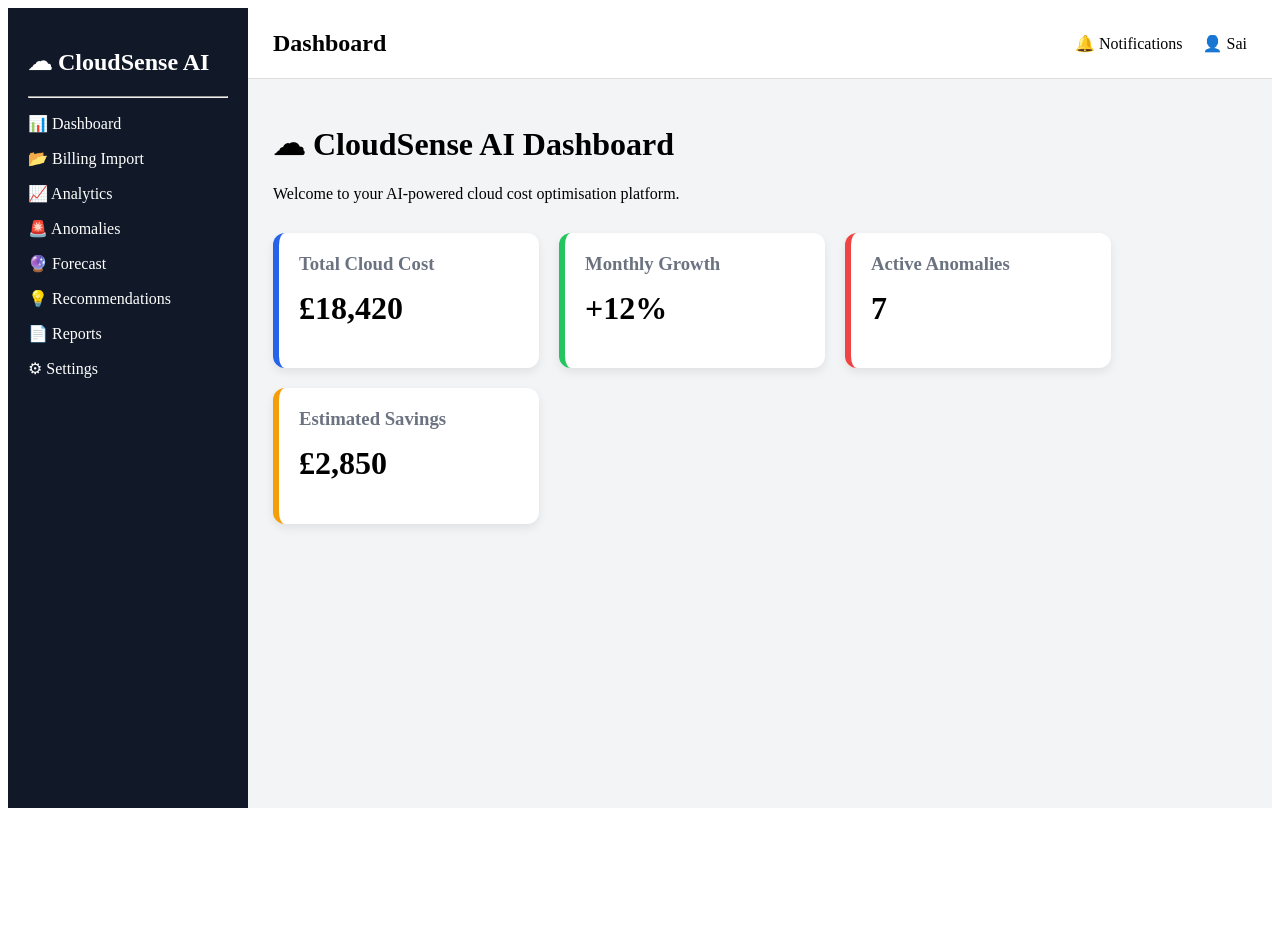
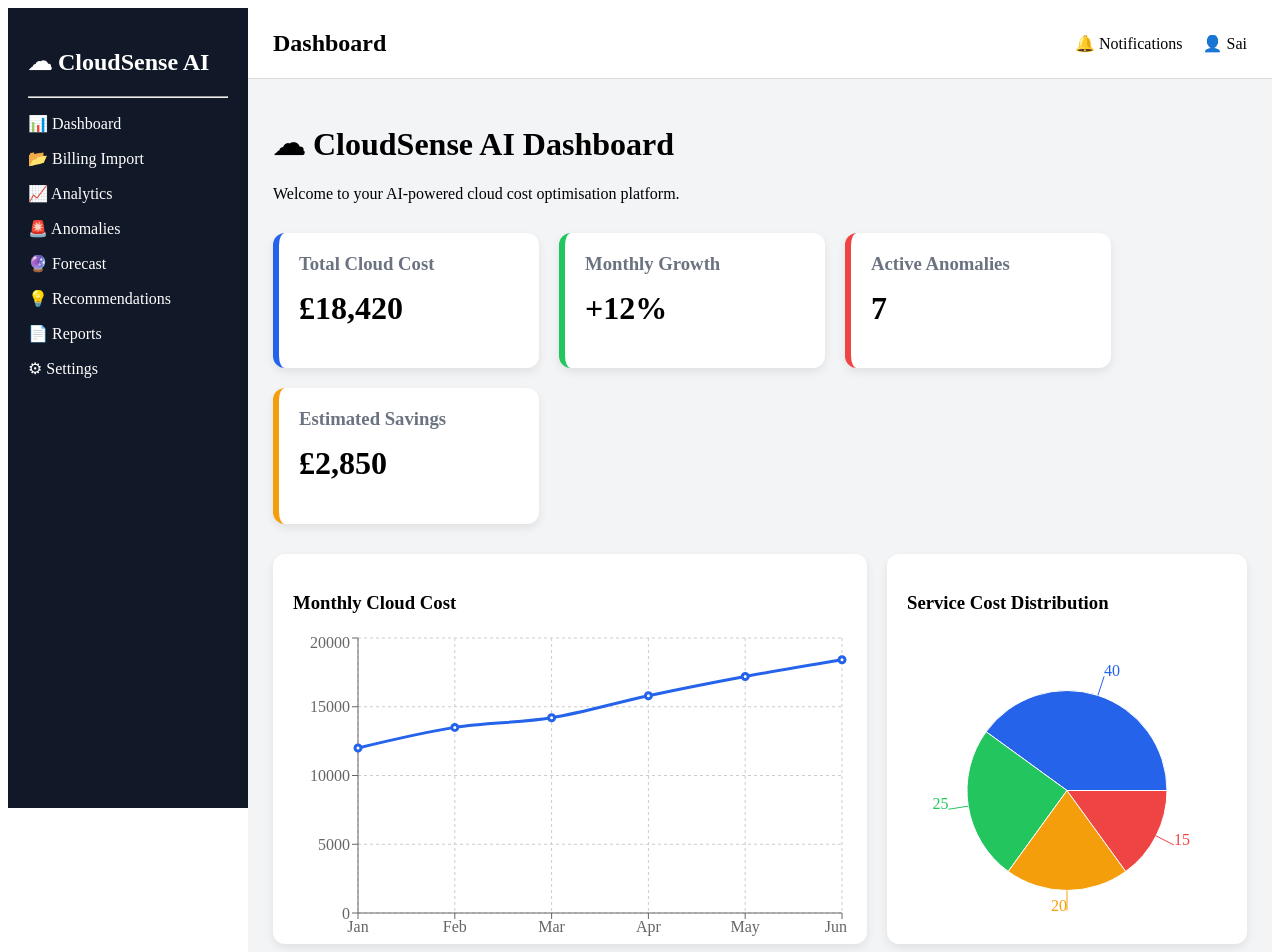
Before and after one commit to Sumanth6646/CloudSense-AI, a React app in the folder frontend/: page / in a window 1280 px wide. Shown: the top 952 px of the page. Before the commit the page ends 816 px from the top, so only its background shows below. Built offline with nearby package versions, Linux system fonts and the light colour scheme; the HTML template or start-up script is replaced by a standard one.

Commit message:
updated files

```diff
--- a/frontend/package.json
+++ b/frontend/package.json
@@ -11,7 +11,8 @@
   },
   "dependencies": {
     "react": "^19.2.7",
-    "react-dom": "^19.2.7"
+    "react-dom": "^19.2.7",
+    "recharts": "^3.10.1"
   },
   "devDependencies": {
     "@types/react": "^19.2.17",
--- /dev/null
+++ b/frontend/src/components/charts/Linechartcard.jsx
@@ -0,0 +1,46 @@
+import {
+  LineChart,
+  Line,
+  XAxis,
+  YAxis,
+  CartesianGrid,
+  Tooltip,
+  ResponsiveContainer,
+} from "recharts";
+
+import { monthlyCost } from "../../data/costData";
+
+function LineChartCard() {
+  return (
+    <div
+      style={{
+        background: "white",
+        borderRadius: "12px",
+        padding: "20px",
+        boxShadow: "0 4px 10px rgba(0,0,0,0.08)",
+        flex: 2,
+        minWidth: "500px",
+        height: "350px",
+      }}
+    >
+      <h3>Monthly Cloud Cost</h3>
+
+      <ResponsiveContainer width="100%" height="90%">
+        <LineChart data={monthlyCost}>
+          <CartesianGrid strokeDasharray="3 3" />
+          <XAxis dataKey="month" />
+          <YAxis />
+          <Tooltip />
+          <Line
+            type="monotone"
+            dataKey="cost"
+            stroke="#2563EB"
+            strokeWidth={3}
+          />
+        </LineChart>
+      </ResponsiveContainer>
+    </div>
+  );
+}
+
+export default LineChartCard;
--- /dev/null
+++ b/frontend/src/components/charts/Piechartcard.jsx
@@ -0,0 +1,52 @@
+import {
+  PieChart,
+  Pie,
+  Tooltip,
+  Cell,
+  ResponsiveContainer,
+} from "recharts";
+
+import { serviceCost } from "../../data/costData";
+
+const colours = ["#2563EB", "#22C55E", "#F59E0B", "#EF4444"];
+
+function PieChartCard() {
+  return (
+    <div
+      style={{
+        background: "white",
+        borderRadius: "12px",
+        padding: "20px",
+        boxShadow: "0 4px 10px rgba(0,0,0,0.08)",
+        flex: 1,
+        minWidth: "320px",
+        height: "350px",
+      }}
+    >
+      <h3>Service Cost Distribution</h3>
+
+      <ResponsiveContainer width="100%" height="90%">
+        <PieChart>
+          <Pie
+            data={serviceCost}
+            dataKey="value"
+            nameKey="name"
+            outerRadius={100}
+            label
+          >
+            {serviceCost.map((entry, index) => (
+              <Cell
+                key={index}
+                fill={colours[index % colours.length]}
+              />
+            ))}
+          </Pie>
+
+          <Tooltip />
+        </PieChart>
+      </ResponsiveContainer>
+    </div>
+  );
+}
+
+export default PieChartCard;
--- /dev/null
+++ b/frontend/src/data/costdata.js
@@ -0,0 +1,15 @@
+export const monthlyCost = [
+  { month: "Jan", cost: 12000 },
+  { month: "Feb", cost: 13500 },
+  { month: "Mar", cost: 14200 },
+  { month: "Apr", cost: 15800 },
+  { month: "May", cost: 17200 },
+  { month: "Jun", cost: 18420 },
+];
+
+export const serviceCost = [
+  { name: "EC2", value: 40 },
+  { name: "S3", value: 25 },
+  { name: "RDS", value: 20 },
+  { name: "Lambda", value: 15 },
+];
--- a/frontend/src/pages/Dashboard/Dashboard.jsx
+++ b/frontend/src/pages/Dashboard/Dashboard.jsx
@@ -1,13 +1,16 @@
 import Layout from "../../components/layout/Layout";
 import DashboardCard from "../../components/cards/DashboardCard";
+import LineChartCard from "../../components/charts/LineChartCard";
+import PieChartCard from "../../components/charts/PieChartCard";
 
 function Dashboard() {
   return (
     <Layout>
+      {/* Dashboard Header */}
       <h1>☁ CloudSense AI Dashboard</h1>
-
       <p>Welcome to your AI-powered cloud cost optimisation platform.</p>
 
+      {/* KPI Cards */}
       <div
         style={{
           display: "flex",
@@ -40,6 +43,19 @@
           colour="#F59E0B"
         />
       </div>
+
+      {/* Charts Section */}
+      <div
+        style={{
+          display: "flex",
+          gap: "20px",
+          marginTop: "30px",
+          flexWrap: "wrap",
+        }}
+      >
+        <LineChartCard />
+        <PieChartCard />
+      </div>
     </Layout>
   );
 }
```
Also changed, not shown: 1 other file (tests, documents, lock files or other folders).
